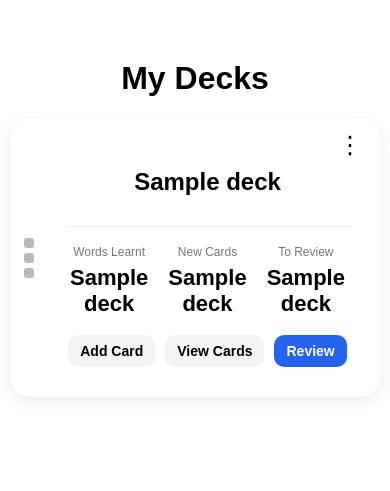
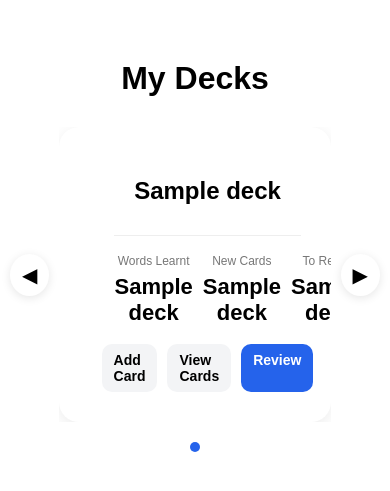
Before and after one commit to lewisbryan302-cloud/LanguageApp, a FastAPI app: page / in a window 390 px wide. Shown: the part 81-572 px from the top of the page. Run offline with FastAPI, Linux system fonts and the light colour scheme; a database or web service that is not in the repository returns one stand-in record (values such as "Sample title").

Commit message:
carousel scroller home page

```diff
--- a/templates/home.html
+++ b/templates/home.html
@@ -314,9 +314,72 @@
             box-sizing: border-box;
         }
 
-        @media (max-width: 700px) {
-            .deck {
+        .deck-carousel,
+        .carousel-dots {
+            display: none;
+        }
+
+        @media (max-width: 800px) {
+            .deck-grid {
+                display: none;
+            }
+
+            .deck-carousel {
+                display: flex;
+                align-items: center;
+                justify-content: center;
+                gap: 10px;
                 width: 100%;
+                margin-top: 30px;
+            }
+
+            .deck-carousel-window {
+                width: 80%;
+                overflow: hidden;
+            }
+
+            .deck-carousel-track {
+                display: flex;
+                transition: transform 0.3s ease;
+            }
+
+            .deck-slide {
+                min-width: 100%;
+                display: flex;
+                justify-content: center;
+            }
+
+            .mobile-deck {
+                width: 100%;
+            }
+
+            .carousel-arrow {
+                border: none;
+                background: white;
+                border-radius: 50%;
+                width: 42px;
+                height: 42px;
+                font-size: 20px;
+                cursor: pointer;
+                box-shadow: 0 2px 10px rgba(0,0,0,0.1);
+            }
+
+            .carousel-dots {
+                display: flex;
+                justify-content: center;
+                gap: 10px;
+                margin-top: 20px;
+            }
+
+            .carousel-dot {
+                width: 10px;
+                height: 10px;
+                border-radius: 50%;
+                background: #d1d5db;
+            }
+
+            .carousel-dot.active {
+                background: #2563eb;
             }
         }
     </style>
@@ -343,7 +406,6 @@
 
     <main class="page">
         <h1>My Decks</h1>
-
         <div class="deck-grid">
             {% for deck in decks %}
                 <div class="deck" data-deck-id="{{ deck[0] }}">
@@ -405,6 +467,71 @@
                         </a>
                     </div>
                 </div>
+            {% endfor %}
+        </div>
+
+        <div class="deck-carousel">
+
+            <button class="carousel-arrow" id="prevDeck">◀</button>
+
+            <div class="deck-carousel-window">
+                <div class="deck-carousel-track" id="deckTrack">
+
+                    {% for deck in decks %}
+                        <div class="deck-slide">
+                            <div class="deck mobile-deck">
+
+                                <div class="deck-title-section">
+                                    <a href="/review/{{ deck[0] }}" class="deck-title">
+                                        {{ deck[1] }}
+                                    </a>
+                                </div>
+
+                                <div class="deck-stats">
+                                    <div class="stat-block">
+                                        <div class="stat-label">Words Learnt</div>
+                                        <div class="stat-value">{{ deck[3] }}</div>
+                                    </div>
+
+                                    <div class="stat-block">
+                                        <div class="stat-label">New Cards</div>
+                                        <div class="stat-value">{{ deck[4] }}</div>
+                                    </div>
+
+                                    <div class="stat-block">
+                                        <div class="stat-label">To Review</div>
+                                        <div class="stat-value">{{ deck[5] }}</div>
+                                    </div>
+                                </div>
+
+                                <div class="deck-actions">
+                                    <a href="/add-card?deck_id={{ deck[0] }}" class="deck-action-button">
+                                        Add Card
+                                    </a>
+
+                                    <a href="/deck/{{ deck[0] }}/cards" class="deck-action-button">
+                                        View Cards
+                                    </a>
+
+                                    <a href="/review/{{ deck[0] }}" class="deck-action-button primary">
+                                        Review
+                                    </a>
+                                </div>
+
+                            </div>
+                        </div>
+                    {% endfor %}
+
+                </div>
+            </div>
+
+            <button class="carousel-arrow" id="nextDeck">▶</button>
+
+        </div>
+
+        <div class="carousel-dots">
+            {% for deck in decks %}
+                <span class="carousel-dot"></span>
             {% endfor %}
         </div>
     </main>
@@ -528,6 +655,47 @@
                 })
             });
         }
+
+        let currentDeckIndex = 0;
+
+        const track = document.getElementById("deckTrack");
+        const slides = document.querySelectorAll(".deck-slide");
+        const dots = document.querySelectorAll(".carousel-dot");
+
+        function updateCarousel() {
+            if (!track || slides.length === 0) return;
+
+            track.style.transform =
+                `translateX(-${currentDeckIndex * 100}%)`;
+
+            dots.forEach(dot => dot.classList.remove("active"));
+
+            if (dots[currentDeckIndex]) {
+                dots[currentDeckIndex].classList.add("active");
+            }
+        }
+
+        document.getElementById("nextDeck")?.addEventListener("click", function () {
+            currentDeckIndex++;
+
+            if (currentDeckIndex >= slides.length) {
+                currentDeckIndex = 0;
+            }
+
+            updateCarousel();
+        });
+
+        document.getElementById("prevDeck")?.addEventListener("click", function () {
+            currentDeckIndex--;
+
+            if (currentDeckIndex < 0) {
+                currentDeckIndex = slides.length - 1;
+            }
+
+            updateCarousel();
+        });
+
+        updateCarousel();
     </script>
 </body>
 </html>
```
